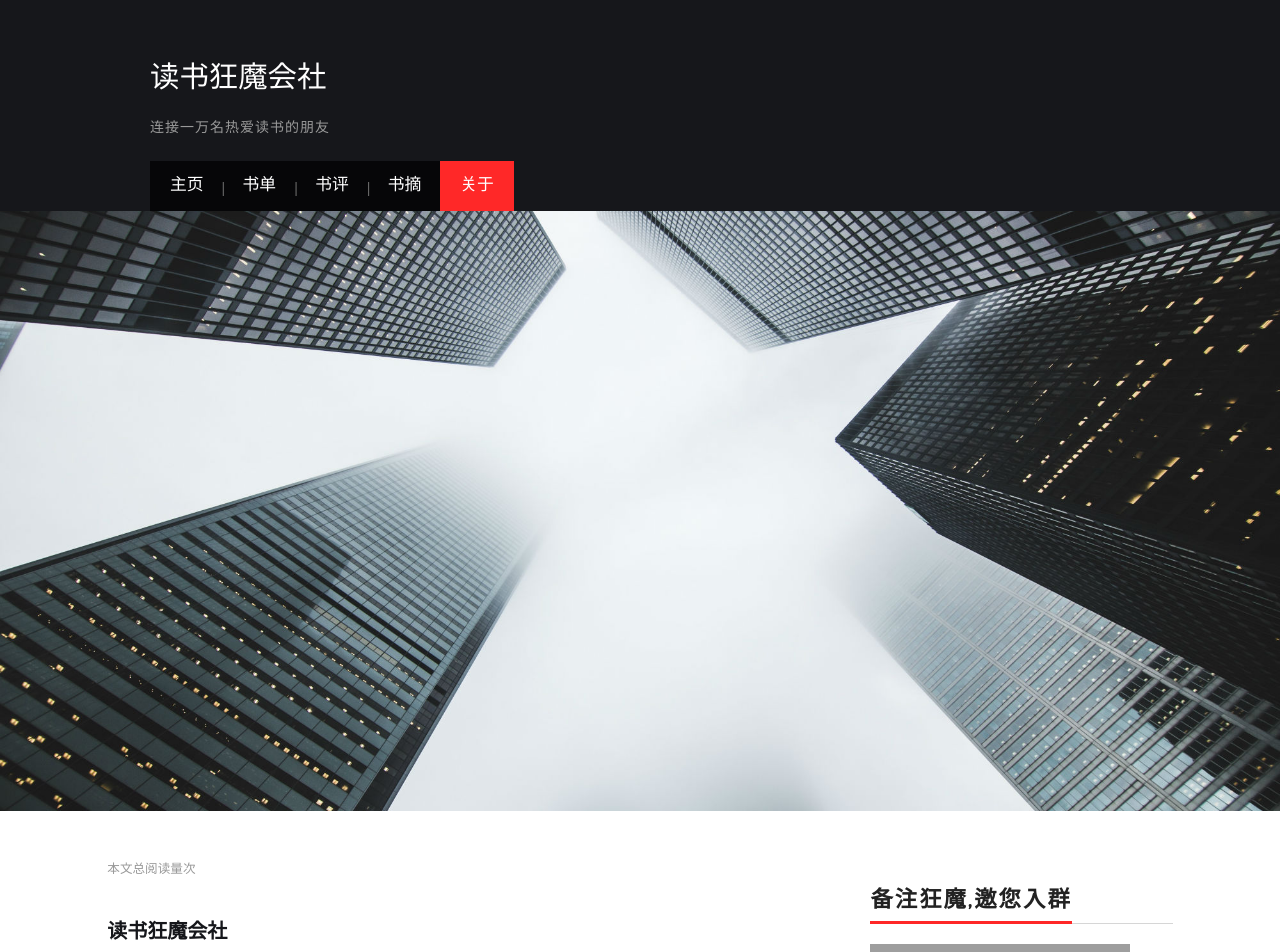
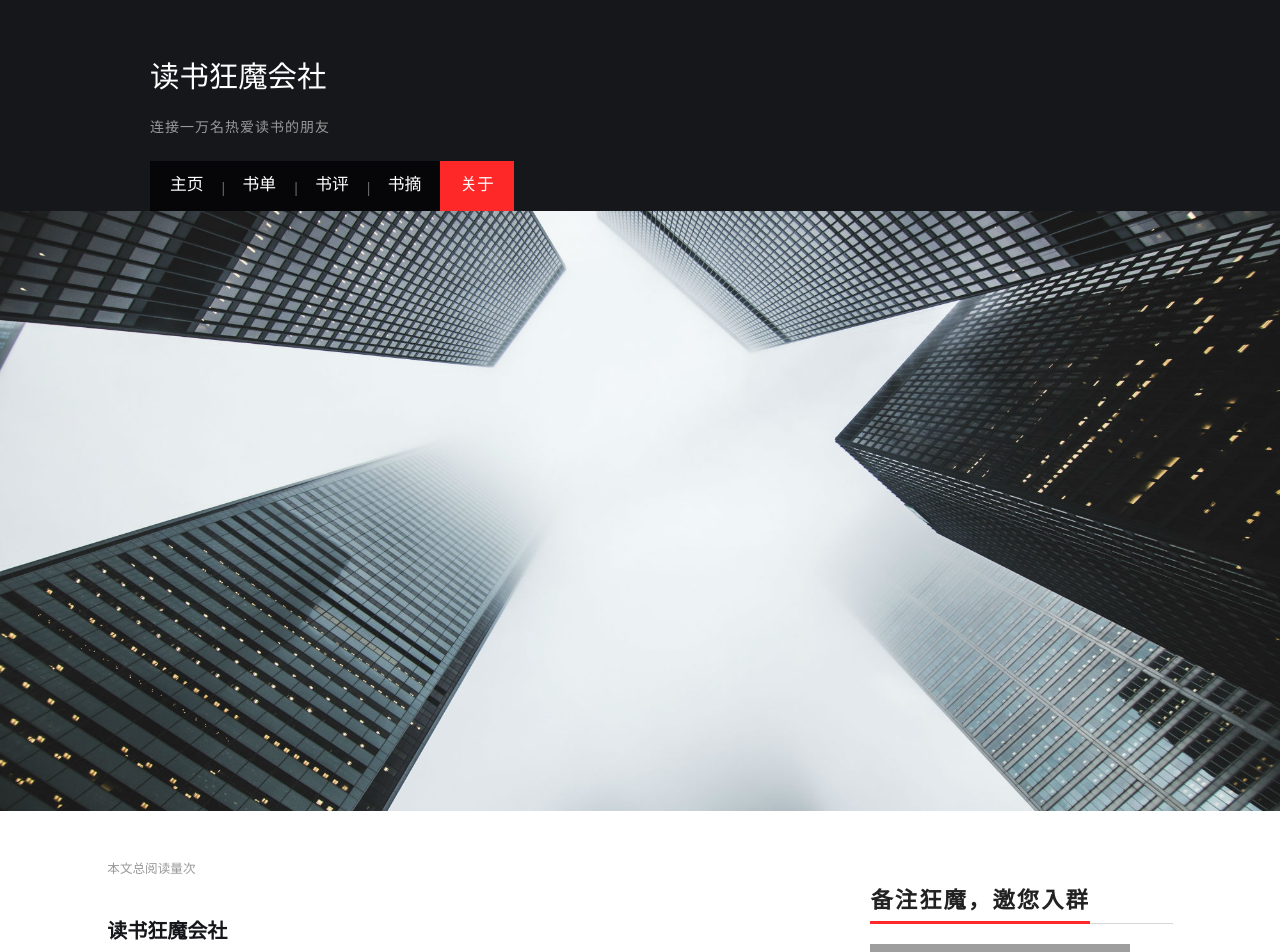
Before and after one commit to ReadDementor/ReadDementor.github.io, a plain HTML site: page about/index.html in a window 1280 px wide. Shown: the top 952 px of the page. Drawn offline with nearby package versions, Linux system fonts and the light colour scheme; some packages are replaced by stand-ins of ours; no server answers; grey boxes are pictures that could not be loaded; a script that the page names is missing.

Commit message:
Site updated: 2020-02-28 21:29:36

```diff
--- a/about/index.html
+++ b/about/index.html
@@ -305,7 +305,7 @@ var a = new Donate({
 
 
     <div class="widget-wrap widget-list">
-        <h5 class="widget-title">备注狂魔,邀您入群</h5>
+        <h7 class="widget-title">备注狂魔，邀您入群</h7>
         <div class="widget">
 
 
```
Also changed, not shown: archives/2018/01/index.html (+1 -1 lines), archives/2018/index.html (+1 -1 lines), archives/index.html (+1 -1 lines), categories/index.html (+1 -1 lines), categories/书单/index.html (+1 -1 lines), categories/书评/index.html (+1 -1 lines), index.html (+1 -1 lines), tags/index.html (+1 -1 lines).
